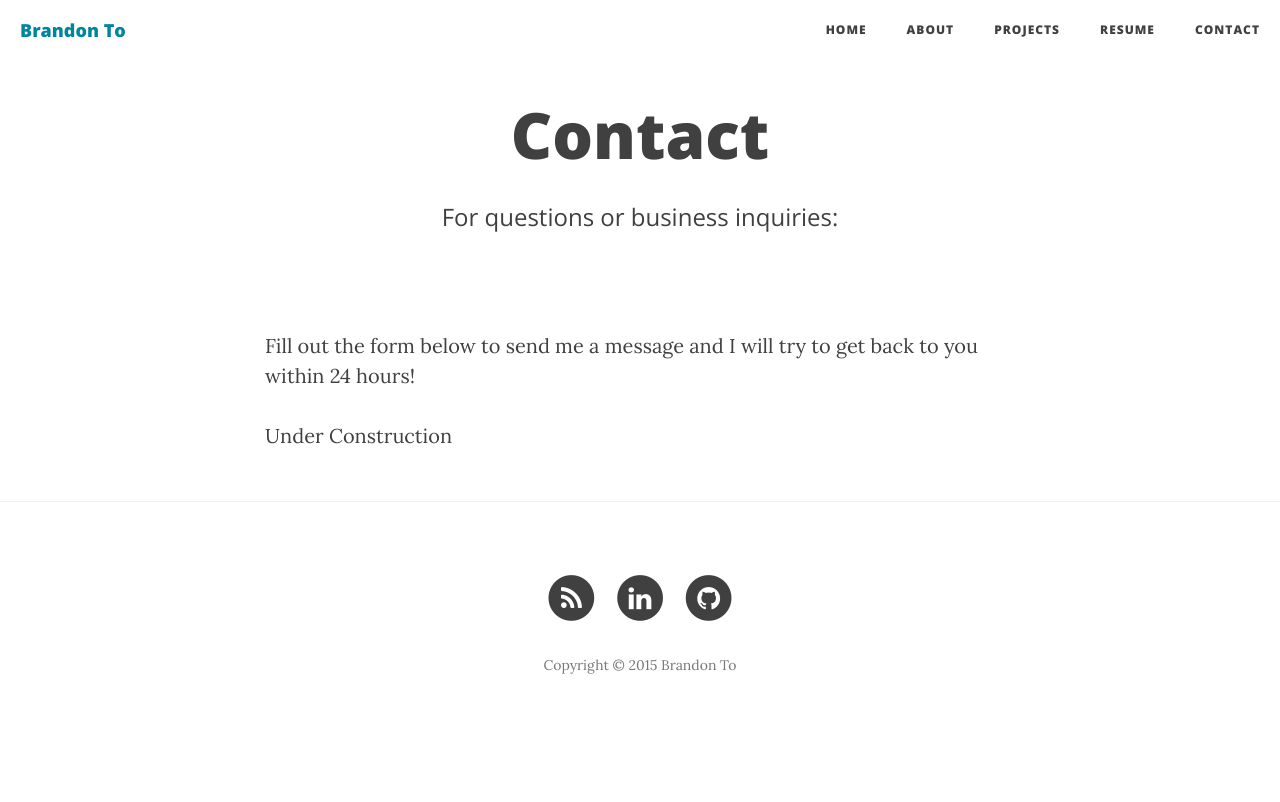
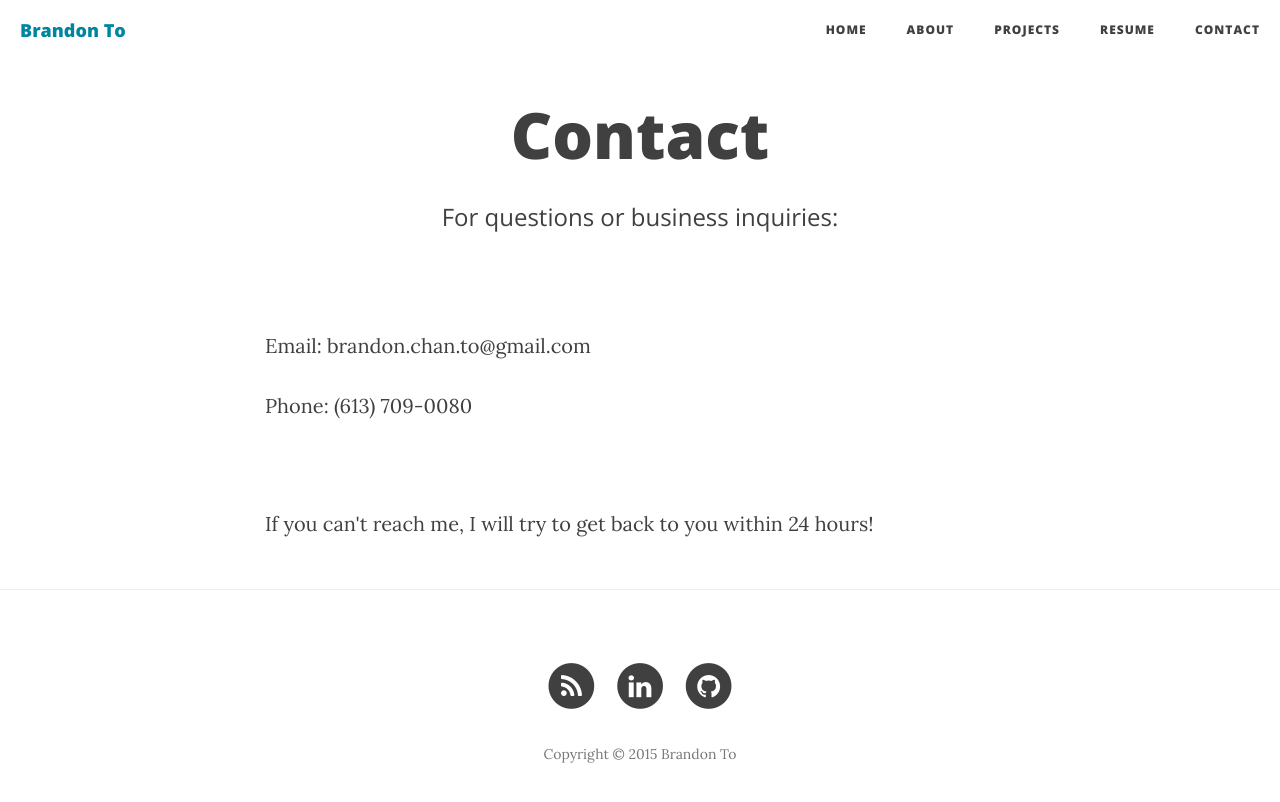
Before and after one commit to brandonto/brandonto.github.io, a Jekyll site: the page built from contact.html, in a window 1280 px wide. Shown: the top 802 px of the page. Built offline with Jekyll 4.4.1, drawn with Linux system fonts in a browser that asks for light colours; nearby versions of some CDN libraries.

Commit message:
Added contact info

```diff
--- a/contact.html
+++ b/contact.html
@@ -6,9 +6,16 @@ root: ".."
 description: "For questions or business inquiries:"
 ---
 
-<p>Fill out the form below to send me a message and I will try to get back to you within 24 hours!</p>
+<p>Email: brandon.chan.to@gmail.com</p>
+<p>Phone: (613) 709-0080</p>
 
-<p>Under Construction</p>
+<br>
+
+<p>If you can't reach me, I will try to get back to you within 24 hours!</p>
+
+<!--p>Fill out the form below to send me a message and I will try to get back to you within 24 hours!</p>
+
+<p>Under Construction</p-->
 <!-- Contact Form - Enter your email address on line 19 of the mail/contact_me.php file to make this form work. -->
 <!-- WARNING: Some web hosts do not allow emails to be sent through forms to common mail hosts like Gmail or Yahoo. It's recommended that you use a private domain email address! -->
 <!-- NOTE: To use the contact form, your site must be on a live web host with PHP! The form will not work locally! -->
```
Also changed, not shown: build/contact/index.html (+9 -2 lines), build/feed.xml.
